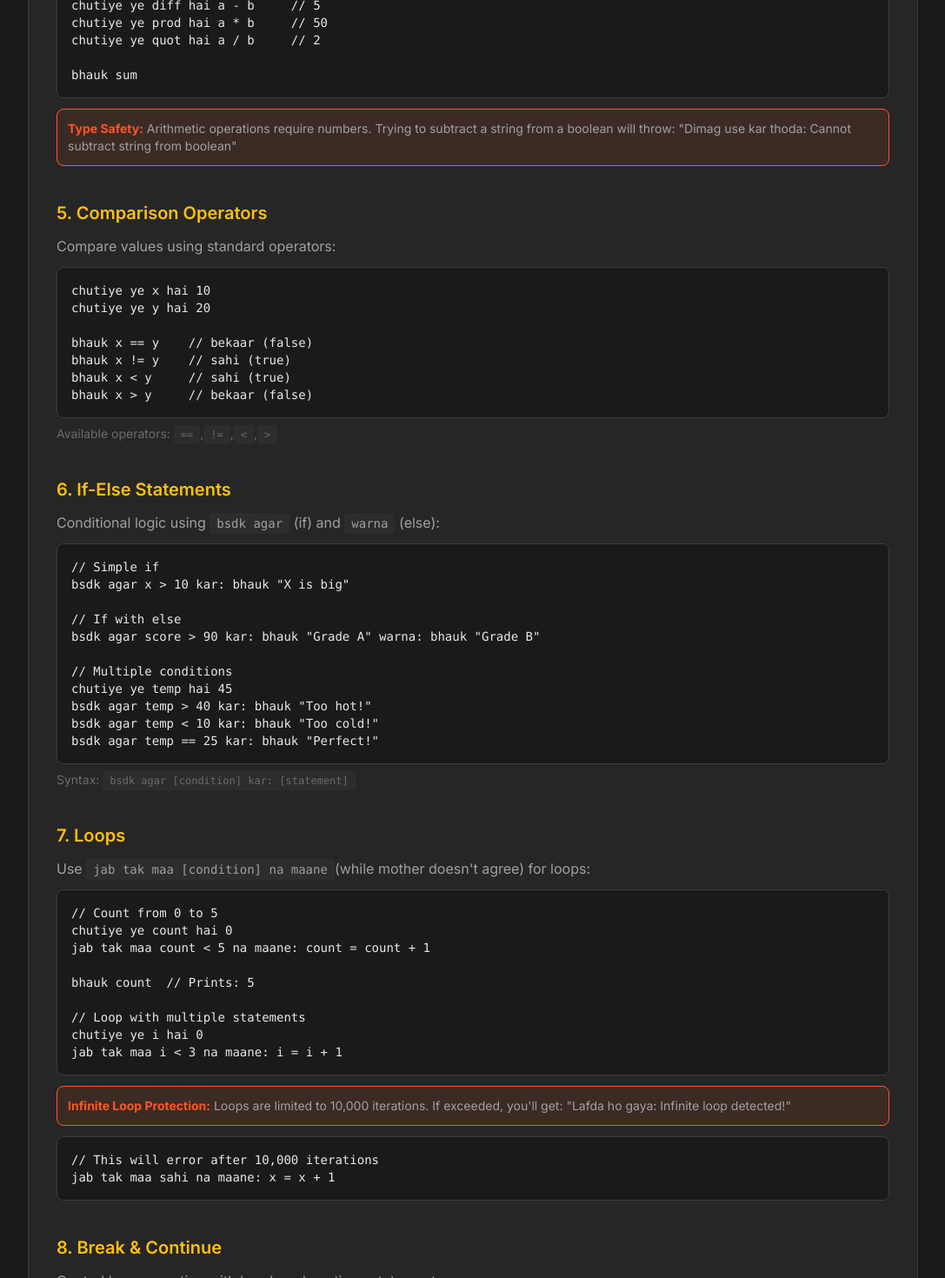
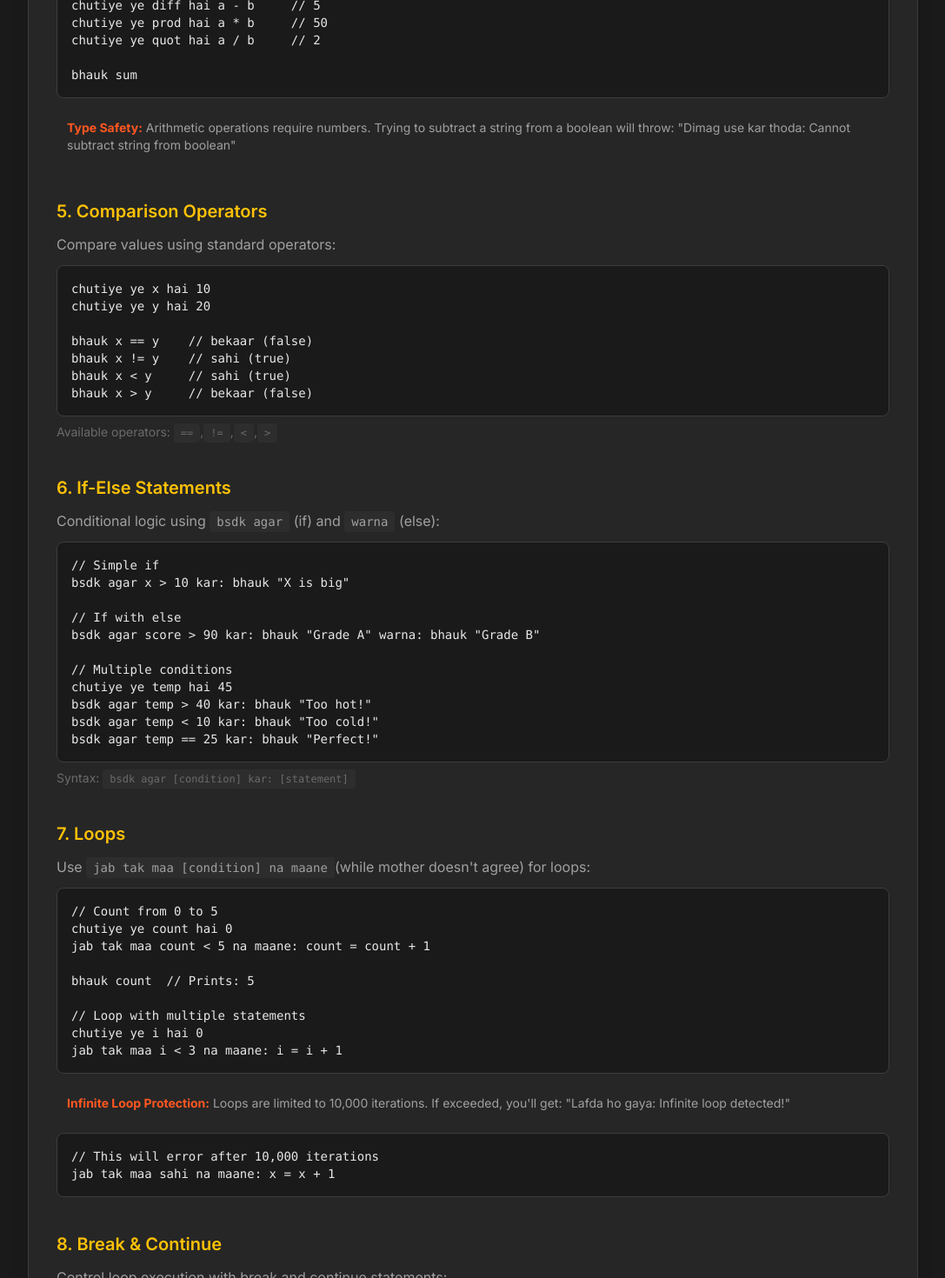
Before and after one commit to darthvader58/KaleshScript, a Next.js app in the folder kaleshscript-web/: page /paddhai in a window 1280 px wide. Shown: the part 1780-3250 px from the top of the page at 87% size, without its empty margins (96-1183 px from the left). Built offline with nearby package versions, Linux system fonts and the light colour scheme.

Commit message:
min docs styling

```diff
--- a/kaleshscript-web/app/components/Documentation.tsx
+++ b/kaleshscript-web/app/components/Documentation.tsx
@@ -119,7 +119,7 @@ chutiye ye quot hai a / b     // 2
 
 bhauk sum`}
               </pre>
-              <div className="mt-3 bg-neon-orange/10 border border-neon-orange rounded-lg p-3">
+              <div className="mt-3 p-3">
                 <p className="text-sm text-text-secondary">
                   <strong className="text-neon-orange">Type Safety:</strong> Arithmetic operations require numbers.
                   Trying to subtract a string from a boolean will throw: "Dimag use kar thoda: Cannot subtract string from boolean"
@@ -193,7 +193,7 @@ bhauk count  // Prints: 5
 chutiye ye i hai 0
 jab tak maa i < 3 na maane: i = i + 1`}
               </pre>
-              <div className="mt-3 bg-neon-orange/10 border border-neon-orange rounded-lg p-3">
+              <div className="mt-3 p-3">
                 <p className="text-sm text-text-secondary">
                   <strong className="text-neon-orange">Infinite Loop Protection:</strong> Loops are limited to 10,000 iterations.
                   If exceeded, you'll get: "Lafda ho gaya: Infinite loop detected!"
@@ -422,8 +422,8 @@ nikal lawde`}
             {/* Exit */}
             <div>
               <h3 className="text-xl font-semibold mb-3 text-neon-yellow">16. Exit Program (REQUIRED)</h3>
-              <div className="bg-neon-orange/10 border-l-4 border-neon-orange rounded-lg p-6">
-              <h3 className="text-lg font-bold text-neon-orange mb-2">⚠️ Critical Rule</h3>
+              <div className="border-l-4 border-neon-orange rounded-lg p-6">
+              <h3 className="text-lg font-bold text-neon-orange mb-2">Critical Rule for Exit Program</h3>
                 <p className="text-text-primary">
                     Every KaleshScript program MUST end with <code className="bg-dark-elevated px-2 py-1 rounded text-neon-yellow">nikal lawde</code>.
                     Without this statement, your program will throw an error and refuse to run.
```
